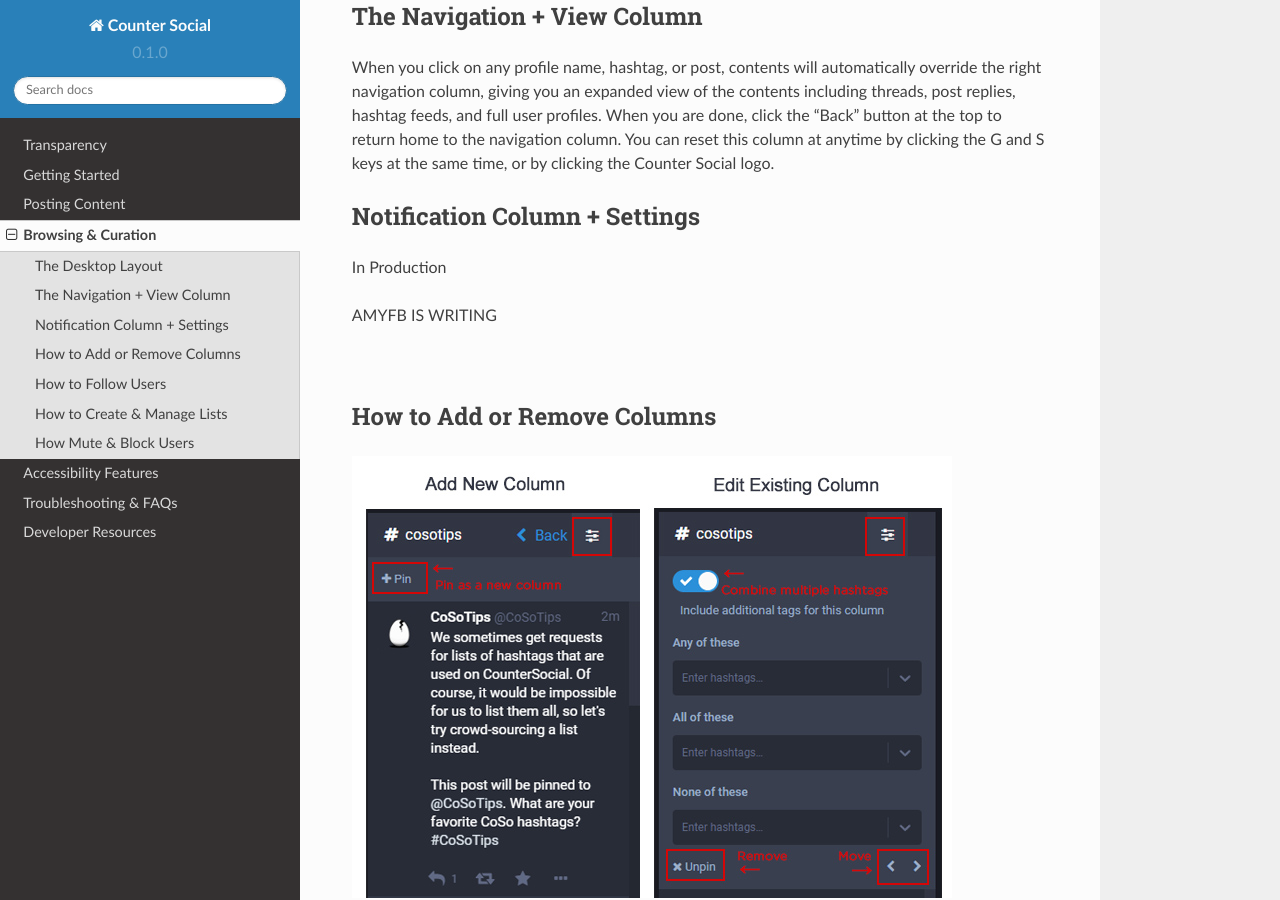
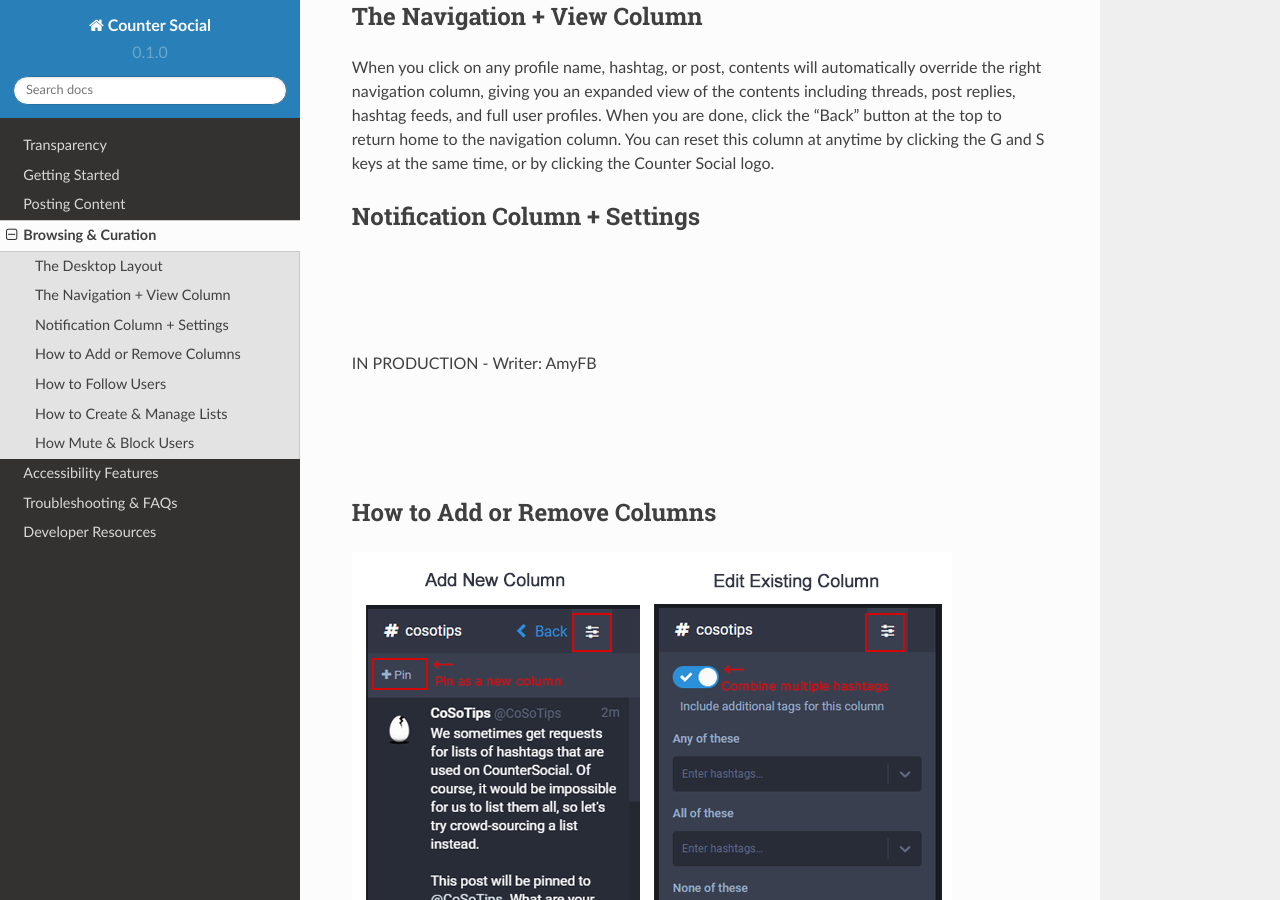
Before and after one commit to itskel/userguide, a Sphinx documentation site: the page built from docs/source/browsing-and-curation.rst, in a window 1280 px wide and 900 px high, scrolled down 1124 px. Built offline with Sphinx 7.4.7 and the Read the Docs theme 2.0.0, drawn with Linux system fonts in a browser that asks for light colours; pages that are not in the unit, such as notebooks, are missing from menus.

Commit message:
Update browsing-and-curation.rst

```diff
--- a/docs/source/browsing-and-curation.rst
+++ b/docs/source/browsing-and-curation.rst
@@ -23,48 +23,62 @@
 
 Notification Column + Settings
 ------------
-| In Production
-|
-| AMYFB IS WRITING
 |
 |
-
+|
+|
+| IN PRODUCTION - Writer: AmyFB
+|
+|
+|
+|
 
 
 How to Add or Remove Columns
 ------------
 
 .. image:: img_columnsettings.jpg
-
+|
+|
 | NEEDS CONTENT
 | NEEDS CONTENT
 | NEEDS CONTENT
 | NEEDS CONTENT
 | NEEDS CONTENT
-
+|
+|
 How to Follow Users
 ------------
+|
+|
 | NEEDS CONTENT
 | NEEDS CONTENT
 | NEEDS CONTENT
 | NEEDS CONTENT
 | NEEDS CONTENT
+|
+|
 
 How to Create & Manage Lists
 ------------
-
+|
+|
 | NEEDS CONTENT
 | NEEDS CONTENT
 | NEEDS CONTENT
 | NEEDS CONTENT
 | NEEDS CONTENT
-
+|
+|
 
 How Mute & Block Users
 ------------
-
+|
+|
 | NEEDS CONTENT
 | NEEDS CONTENT
 | NEEDS CONTENT
 | NEEDS CONTENT
 | NEEDS CONTENT
+|
+|
```
